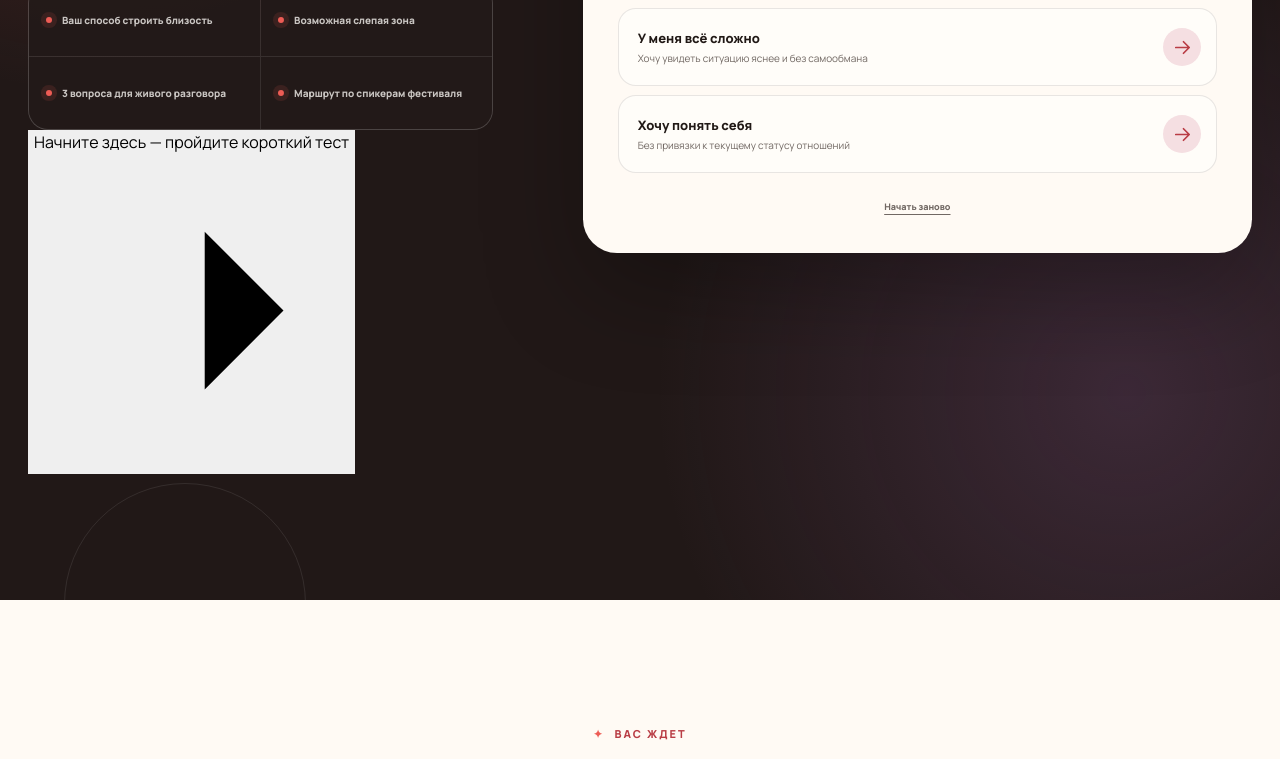
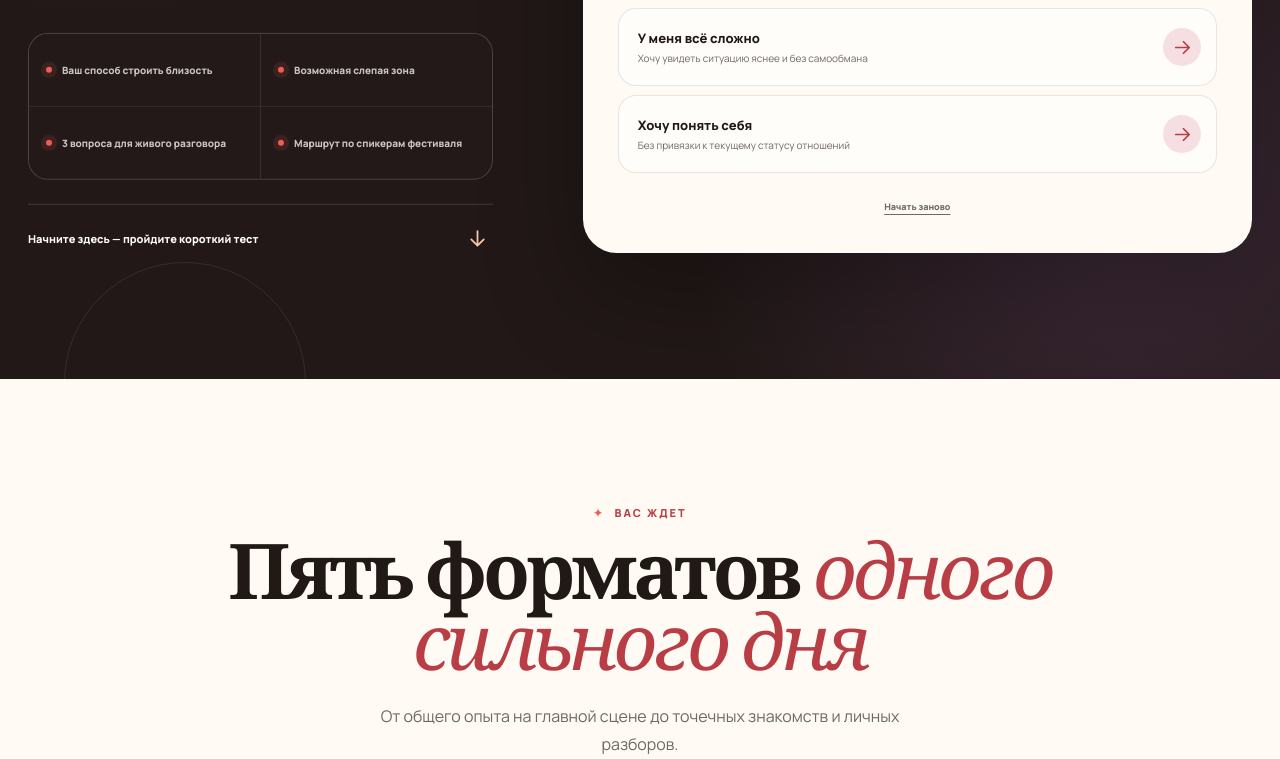
Before and after one commit to aopetrukhin-maker/menwoman-site, a Next.js app: page / in a window 1280 px wide. Shown: the part 3337-4096 px from the top of the page. Built offline with nearby package versions, Linux system fonts and the light colour scheme.

Commit message:
Обновить мобильное оформление интерактива

```diff
--- a/app/globals.css
+++ b/app/globals.css
@@ -884,56 +884,42 @@ h2 span {
   box-shadow: 0 0 0 5px rgba(237, 92, 85, .12);
 }
 
-.connection-signals {
+.connection-flow-cue {
+  width: 100%;
   display: flex;
-  margin-top: 34px;
-}
-
-.connection-signals > span {
-  width: 54px;
-  height: 54px;
-  position: relative;
+  gap: 18px;
+  align-items: center;
+  justify-content: space-between;
+  margin-top: 24px;
+  padding: 18px 0 0;
+  border-top: 1px solid rgba(255, 255, 255, .15);
+  color: var(--white);
+  background: transparent;
+  font-size: 11px;
+  font-weight: 800;
+  line-height: 1.4;
+  text-align: left;
+  cursor: pointer;
+}
+
+.connection-flow-cue i {
+  width: 30px;
+  height: 30px;
+  flex: 0 0 30px;
   display: grid;
   place-items: center;
-  margin-left: -7px;
-  border: 1px solid rgba(255, 255, 255, .15);
-  border-radius: 50%;
-  color: var(--white);
-  background: rgba(255, 255, 255, .07);
-  font-family: var(--font-display), Georgia, serif;
-  font-size: 25px;
-  cursor: default;
-  transition: margin .25s ease, color .25s ease, background .25s ease;
-}
-
-.connection-signals > span:first-child {
-  margin-left: 0;
-}
-
-.connection-signals > span:hover {
-  z-index: 2;
-  margin-right: 55px;
-  color: var(--ink);
-  background: var(--peach);
-}
-
-.connection-signals small {
-  width: max-content;
-  position: absolute;
-  left: 47px;
-  opacity: 0;
-  color: var(--white);
-  font-family: var(--font-sans), Arial, sans-serif;
-  font-size: 9px;
-  font-weight: 800;
-  letter-spacing: .08em;
-  pointer-events: none;
-  text-transform: uppercase;
-  transition: opacity .2s ease;
-}
-
-.connection-signals > span:hover small {
-  opacity: 1;
+  color: var(--peach);
+  transform: rotate(90deg);
+}
+
+.connection-flow-cue svg {
+  width: 25px;
+  height: 25px;
+  fill: none;
+  stroke: currentColor;
+  stroke-width: 1.7;
+  stroke-linecap: round;
+  stroke-linejoin: round;
 }
 
 .connection-experience {
@@ -942,7 +928,6 @@ h2 span {
   color: var(--ink);
 }
 
-.connection-intro-card,
 .connection-question-card,
 .connection-result-card {
   overflow: hidden;
@@ -952,65 +937,6 @@ h2 span {
   box-shadow: 0 38px 100px rgba(0, 0, 0, .27);
 }
 
-.connection-intro-card {
-  min-height: 660px;
-  display: flex;
-  flex-direction: column;
-  align-items: center;
-  justify-content: center;
-  padding: 54px;
-  text-align: center;
-}
-
-.connection-bracelet-preview,
-.connection-mini-bracelet {
-  display: flex;
-  align-items: center;
-}
-
-.connection-bracelet-preview {
-  width: min(390px, 100%);
-  margin-bottom: 44px;
-}
-
-.connection-bracelet-preview i,
-.connection-mini-bracelet i {
-  height: 28px;
-  flex: 1;
-  border: 1px solid rgba(33, 25, 22, .14);
-  background:
-    repeating-linear-gradient(90deg, transparent 0 12px, rgba(33, 25, 22, .05) 12px 13px),
-    var(--blush);
-}
-
-.connection-bracelet-preview i:first-child,
-.connection-mini-bracelet i:first-child {
-  border-radius: 999px 0 0 999px;
-}
-
-.connection-bracelet-preview i:last-child,
-.connection-mini-bracelet i:last-child {
-  border-radius: 0 999px 999px 0;
-}
-
-.connection-bracelet-preview > span {
-  width: 116px;
-  height: 116px;
-  flex: 0 0 116px;
-  display: grid;
-  place-items: center;
-  margin-inline: -4px;
-  border: 8px solid var(--paper-soft);
-  border-radius: 50%;
-  color: var(--white);
-  background: linear-gradient(145deg, var(--coral), var(--coral-dark));
-  box-shadow: 0 18px 48px rgba(185, 61, 69, .27);
-  font-family: var(--font-display), Georgia, serif;
-  font-size: 64px;
-  font-weight: 600;
-}
-
-.connection-intro-card > p,
 .connection-result-head > p:first-child {
   margin-bottom: 16px;
   color: var(--coral-dark);
@@ -1020,39 +946,6 @@ h2 span {
   text-transform: uppercase;
 }
 
-.connection-intro-card h3 {
-  max-width: 510px;
-  font-family: var(--font-display), Georgia, serif;
-  font-size: clamp(36px, 3.5vw, 50px);
-  font-weight: 600;
-  line-height: .98;
-  letter-spacing: -.045em;
-}
-
-.connection-start {
-  min-height: 62px;
-  display: inline-flex;
-  gap: 30px;
-  align-items: center;
-  justify-content: space-between;
-  margin-top: 36px;
-  padding: 8px 10px 8px 24px;
-  border-radius: 999px;
-  color: var(--white);
-  background: var(--ink);
-  font-size: 12px;
-  font-weight: 800;
-  cursor: pointer;
-  transition: background .2s ease, transform .2s ease, box-shadow .2s ease;
-}
-
-.connection-start:hover {
-  background: var(--coral-dark);
-  box-shadow: 0 16px 36px rgba(185, 61, 69, .22);
-  transform: translateY(-2px);
-}
-
-.connection-start svg,
 .connection-answers svg {
   width: 23px;
   height: 23px;
@@ -1061,12 +954,6 @@ h2 span {
   stroke-width: 1.8;
   stroke-linecap: round;
   stroke-linejoin: round;
-}
-
-.connection-intro-card > small {
-  margin-top: 16px;
-  color: var(--muted);
-  font-size: 9px;
 }
 
 .connection-question-card {
@@ -1369,34 +1256,10 @@ h2 span {
 
 .connection-festival-bridge {
   display: grid;
-  grid-template-columns: 180px 1fr;
-  gap: 24px;
-  align-items: center;
+  grid-template-columns: 1fr;
   margin-top: 12px;
   padding: 24px;
   background: var(--ink);
-}
-
-.connection-mini-bracelet i {
-  height: 17px;
-  border-color: rgba(255, 255, 255, .15);
-  background: var(--coral);
-}
-
-.connection-mini-bracelet span {
-  width: 54px;
-  height: 54px;
-  flex: 0 0 54px;
-  display: grid;
-  place-items: center;
-  margin-inline: -3px;
-  border: 5px solid var(--ink);
-  border-radius: 50%;
-  color: var(--ink);
-  background: var(--peach);
-  font-family: var(--font-display), Georgia, serif;
-  font-size: 28px;
-  font-weight: 650;
 }
 
 .connection-festival-bridge > div > span {
@@ -1410,16 +1273,105 @@ h2 span {
   line-height: 1.55;
 }
 
-.connection-festival-bridge .connection-route {
-  margin-top: 10px;
-  color: rgba(255, 253, 249, .88);
-}
-
-.connection-route a {
-  color: var(--peach);
-  font-weight: 800;
-  text-decoration: underline;
-  text-underline-offset: 3px;
+.connection-speaker-route {
+  margin-top: 12px;
+  padding: 24px;
+  border: 1px solid rgba(33, 25, 22, .09);
+  border-radius: 21px;
+  background: var(--white);
+}
+
+.connection-speaker-route-head > span,
+.connection-screenshot-tip > span {
+  display: block;
+  margin-bottom: 10px;
+  color: var(--coral-dark);
+  font-size: 8px;
+  font-weight: 850;
+  letter-spacing: .15em;
+  text-transform: uppercase;
+}
+
+.connection-speaker-route-head h4 {
+  margin: 0;
+  font-family: var(--font-display), Georgia, serif;
+  font-size: 28px;
+  font-weight: 650;
+  line-height: 1;
+  letter-spacing: -.03em;
+}
+
+.connection-speaker-route-head p {
+  max-width: 610px;
+  margin: 12px 0 0;
+  color: var(--muted);
+  font-size: 10px;
+  line-height: 1.6;
+}
+
+.connection-speaker-route-list {
+  display: grid;
+  grid-template-columns: 1fr 1fr;
+  gap: 10px;
+  margin-top: 20px;
+}
+
+.connection-speaker-route-list article {
+  padding: 18px;
+  border: 1px solid rgba(33, 25, 22, .09);
+  border-radius: 17px;
+  background: var(--paper-soft);
+}
+
+.connection-speaker-route-list a {
+  color: var(--ink);
+  font-family: var(--font-display), Georgia, serif;
+  font-size: 21px;
+  font-weight: 650;
+  line-height: 1.05;
+  text-decoration-color: var(--coral);
+  text-decoration-thickness: 1px;
+  text-underline-offset: 4px;
+}
+
+.connection-speaker-route-list p {
+  margin: 12px 0 0;
+  color: var(--muted);
+  font-size: 9px;
+  line-height: 1.55;
+}
+
+.connection-speaker-route-list div {
+  margin-top: 14px;
+  padding-top: 12px;
+  border-top: 1px solid rgba(33, 25, 22, .09);
+  color: var(--ink);
+  font-size: 9px;
+  font-weight: 650;
+  line-height: 1.5;
+}
+
+.connection-speaker-route-list div span {
+  color: var(--coral-dark);
+  font-size: 8px;
+  font-weight: 850;
+  letter-spacing: .08em;
+  text-transform: uppercase;
+}
+
+.connection-screenshot-tip {
+  margin-top: 12px;
+  padding: 18px 20px;
+  border: 1px dashed rgba(185, 61, 69, .32);
+  border-radius: 18px;
+  background: #fff6f3;
+}
+
+.connection-screenshot-tip p {
+  margin: 0;
+  color: var(--muted);
+  font-size: 10px;
+  line-height: 1.55;
 }
 
 .connection-result-actions {
@@ -3102,31 +3054,11 @@ footer {
     min-height: 59px;
   }
 
-  .connection-signals > span:hover {
-    margin-right: 0;
-  }
-
-  .connection-signals small {
-    display: none;
-  }
-
-  .connection-intro-card {
-    min-height: 570px;
-    padding: 32px 22px;
-  }
-
-  .connection-bracelet-preview {
-    margin-bottom: 36px;
-  }
-
-  .connection-bracelet-preview > span {
-    width: 96px;
-    height: 96px;
-    flex-basis: 96px;
-    font-size: 52px;
-  }
-
-  .connection-intro-card h3,
+  .connection-flow-cue {
+    margin-top: 18px;
+    padding-top: 16px;
+  }
+
   .connection-question-copy h3 {
     font-size: 38px;
   }
@@ -3157,12 +3089,8 @@ footer {
     min-height: auto;
   }
 
-  .connection-festival-bridge {
+  .connection-speaker-route-list {
     grid-template-columns: 1fr;
-  }
-
-  .connection-mini-bracelet {
-    width: min(210px, 100%);
   }
 
   .connection-result-actions {
```
